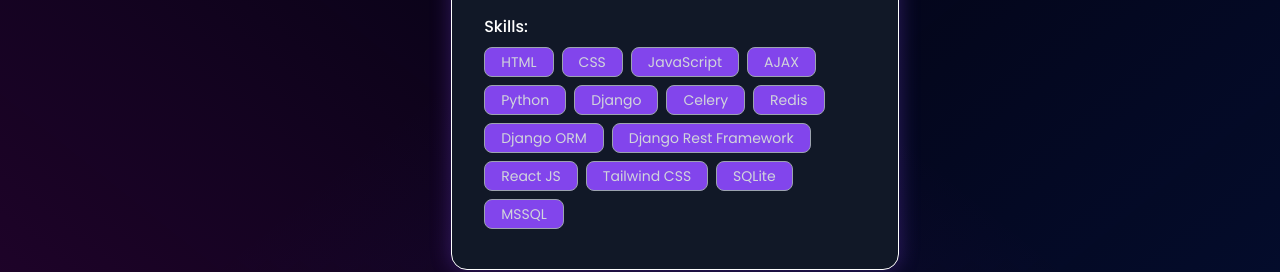
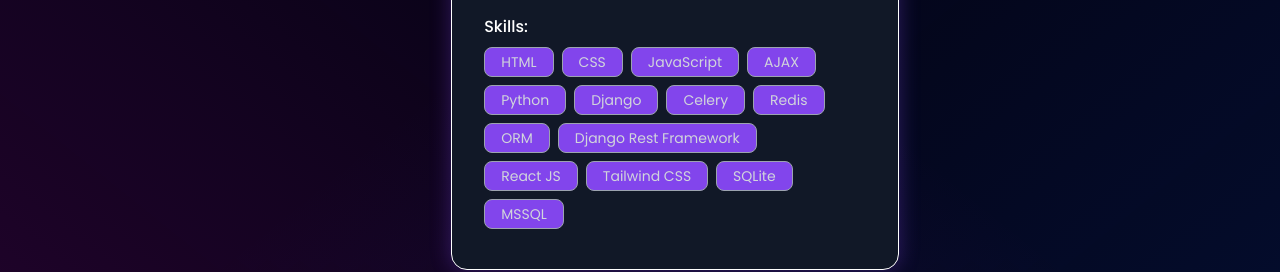
Before and after one commit to PTHARRISH/me, a React (Vite) app: page / in a window 1280 px wide. Shown: the part 2500-2772 px from the top of the page. Built offline with nearby package versions, Linux system fonts and the light colour scheme.

Commit message:
Constant js

```diff
--- a/src/constants.js
+++ b/src/constants.js
@@ -115,7 +115,7 @@
       "Django",
       "Celery",
       "Redis",
-      "Django ORM",
+      "ORM",
       "Django Rest Framework",
       "React JS",
       "Tailwind CSS",
@@ -148,17 +148,6 @@
 ];
 
 export const projects = [
-  // {
-  //   id: 0,
-  //   title: "Fast API Tutorials",
-  //   description:
-  //     "Learning FastAPI – A personal repository where I’m currently learning and experimenting with FastAPI. This space will gradually include hands-on examples, practice code, and notes as I build up my understanding of creating high-performance APIs using Python and FastAPI. Still in early progress",
-  //   image: fastapisLogo,
-  //   tags: ["Fast API", "Python", "Web API", "Learning", "Backend Development"],
-  //   github:
-  //     "https://github.com/PTHARRISH/Fastapi",
-  //   webapp: "",
-  // },
   {
     id: 1,
     title: "Little Lemon API",
```
